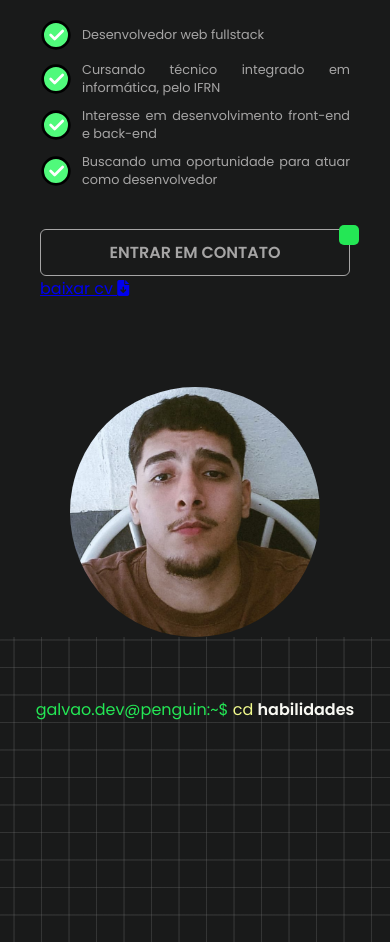
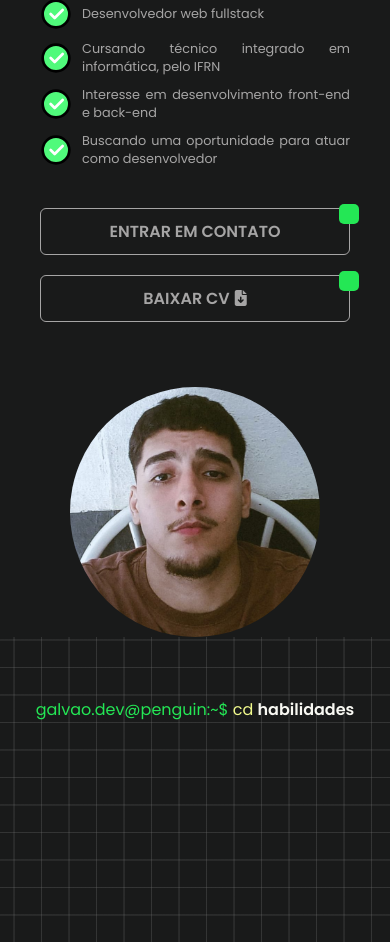
Before and after one commit to FuturoDevGalvao/my-portfolio-aw, a website with bundled scripts: page index.html in a window 390 px wide. Shown: the part 1051-1993 px from the top of the page. Built offline with nearby package versions, Linux system fonts and the light colour scheme; no server answers.

Commit message:
feat: responsividade consluída

```diff
--- a/src/css/about-me.css
+++ b/src/css/about-me.css
@@ -26,10 +26,20 @@
   height: 100%;
   padding: 0 40px;
   text-align: justify;
+  /*   border: 1px solid red;
+ */
 }
 
 .aboute h1 {
   font-size: max(1.2rem, 2vw);
+}
+
+.contain-buttons {
+  gap: 20px;
+  display: flex;
+  align-items: center;
+  /*   border: 1px solid red;
+ */
 }
 
 .about-me ul {
@@ -41,7 +51,7 @@
   gap: 10px;
   list-style: none;
   color: var(--font-sec);
-  /*   border: 1px dashed red;
+  /*   border: 1px dashed yellow;
  */
 }
 
@@ -85,7 +95,8 @@
   box-shadow: 0 0 0 2px var(--sec), 8px 8px 0 0 var(--sec);
 }
 
-#btn-to-contact {
+#btn-to-contact,
+#btn-download-cv {
   position: relative;
   width: 200px;
   min-width: 35%;
@@ -107,7 +118,8 @@
   z-index: 2;
 }
 
-#btn-to-contact::after {
+#btn-to-contact::after,
+#btn-download-cv::after {
   content: "";
   position: absolute;
   top: -5px;
@@ -120,7 +132,8 @@
   z-index: 1;
 }
 
-#btn-to-contact:hover::after {
+#btn-to-contact:hover::after,
+#btn-download-cv:hover::after {
   width: 100%;
   height: 100%;
   top: 0px;
@@ -129,7 +142,8 @@
   z-index: -1;
 }
 
-#btn-to-contact:hover {
+#btn-to-contact:hover,
+#btn-download-cv:hover {
   color: var(--font-pri);
   transition: 0.3s;
   border-color: transparent;
@@ -159,7 +173,12 @@
   .aboute {
     padding-top: 40px;
   }
-  #btn-to-contact {
+  .contain-buttons {
+    gap: 10px;
+    flex-direction: column;
+  }
+  #btn-to-contact,
+  #btn-download-cv {
     width: 100%;
   }
 }
--- a/src/css/presentation.css
+++ b/src/css/presentation.css
@@ -41,6 +41,8 @@
   height: 100%;
   width: 100%;
   transition: 0.3s;
+  animation: flipInX;
+  animation-duration: 1.4s;
 }
 
 .social-medias li i:hover {
@@ -53,6 +55,8 @@
   display: flex;
   flex-direction: column;
   text-align: center;
+  animation: fadeInUp;
+  animation-duration: 1.5s;
 }
 
 .welcome h1 {
--- a/src/css/style.css
+++ b/src/css/style.css
@@ -64,6 +64,8 @@ header {
   backdrop-filter: blur(10.2px);
   -webkit-backdrop-filter: blur(10.2px);
   border: 1px solid rgba(25, 26, 26, 0.3);
+  animation: slideInDown;
+  animation-duration: 1.2s;
 }
 
 #logo {
@@ -150,8 +152,7 @@ section {
   transform: translateY(-5px);
   color: #41ed6c;
   transition: 0.3s;
-  box-shadow: rgba(0, 0, 0, 0.25) 0px 14px 28px,
-    rgba(0, 0, 0, 0.22) 0px 10px 10px;
+  box-shadow: rgba(0, 0, 0, 0.25) 0px 14px 28px, rgba(0, 0, 0, 0.22) 0px 10px 10px;
 }
 
 .show-btn-back-to-top {
```
